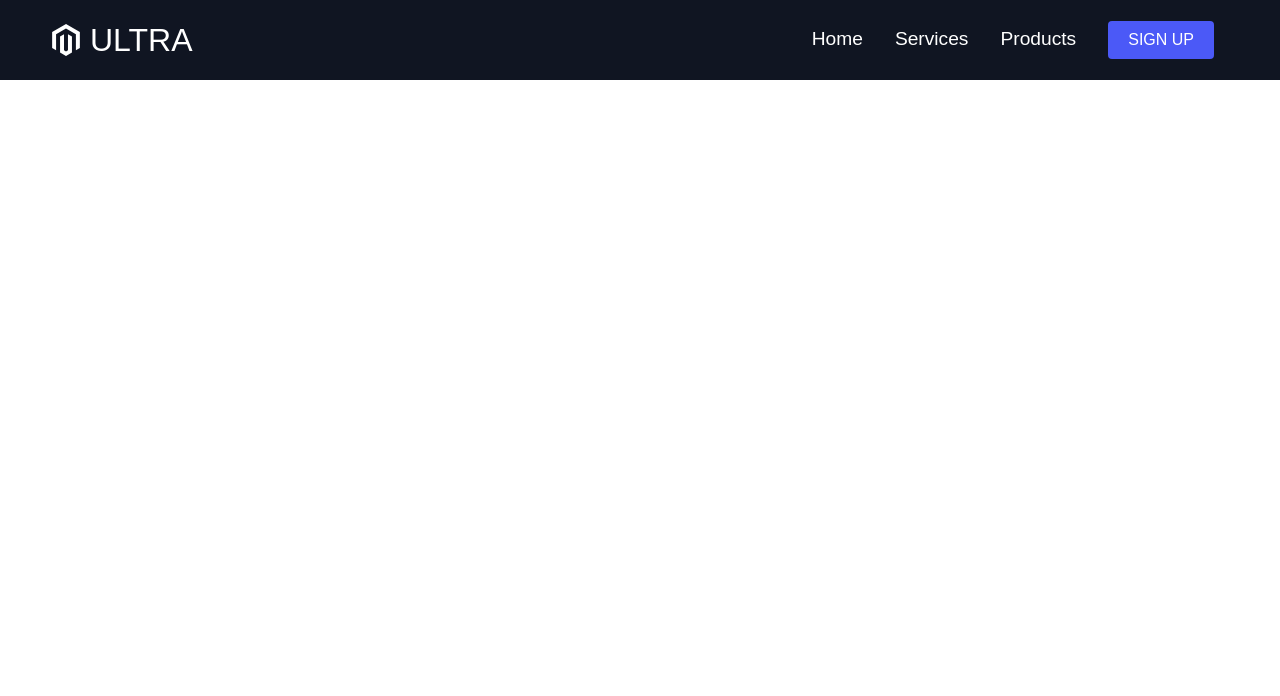
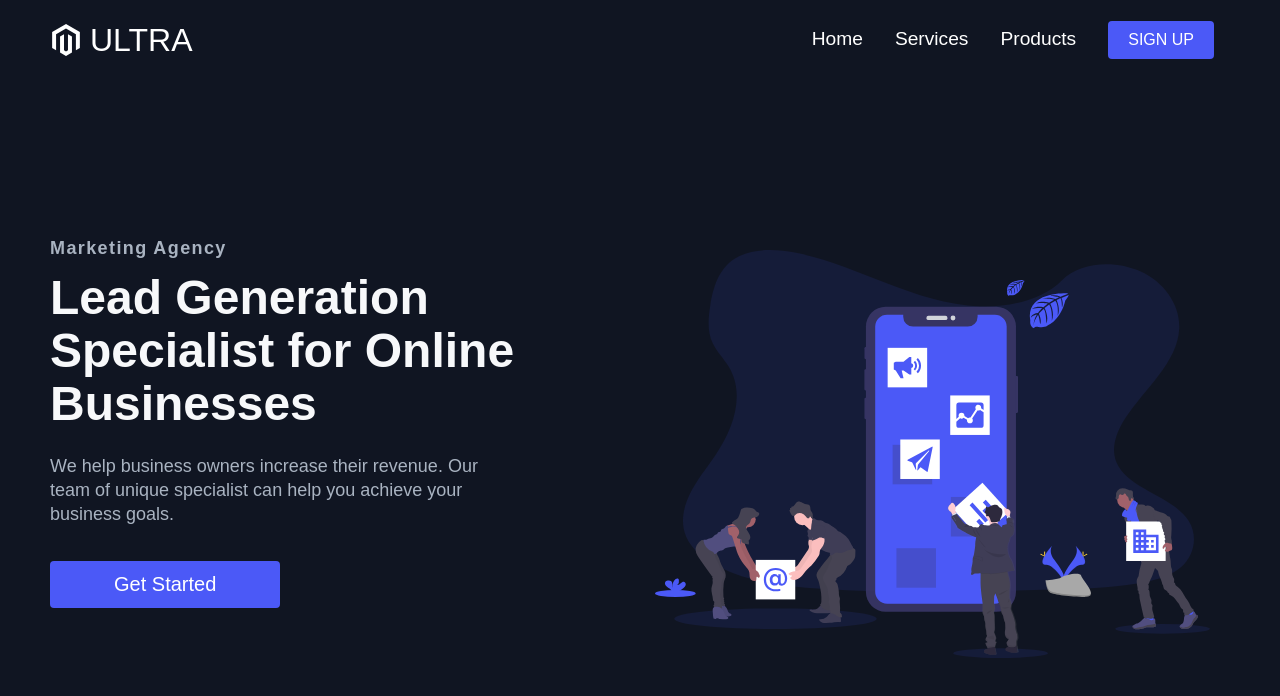
Before and after one commit to amrn1991/online-buisness-demo, a React (Create React App) app: page / in a window 1280 px wide. Shown: the top 696 px of the page. Built offline with nearby package versions, Linux system fonts and the light colour scheme.

Commit message:
designed InfoSection component

```diff
--- a/src/App.js
+++ b/src/App.js
@@ -1,5 +1,6 @@
 import React from "react";
 import GlobalStyle from "./globalStyles";
+import Home from './pages/HomePage/Home';
 import { Navbar } from "./components";
 import { BrowserRouter as Router, Switch, Route } from "react-router-dom";
 
@@ -8,6 +9,9 @@
     <Router>
       <GlobalStyle />
       <Navbar />
+      <Switch>
+        <Route path="/" exact component={Home} />
+      </Switch>
     </Router>
   );
 }
--- /dev/null
+++ b/src/components/InfoSection/InfoSection.elements.js
@@ -0,0 +1,81 @@
+import styled from "styled-components";
+
+export const InfoSec = styled.div`
+  color: #fff;
+  padding: 160px 0;
+  background: ${({ lightBg }) => (lightBg ? "#fff" : "#101522")};
+`;
+
+export const InfoRow = styled.div`
+  display: flex;
+  margin: 0 -15px -15px -15px;
+  flex-wrap: wrap;
+  align-items: center;
+  flex-direction: ${({ imgStart }) => (imgStart ? "row-reverse" : "row")};
+`;
+
+export const InfoColumn = styled.div`
+  margin-bottom: 15px;
+  padding-right: 15px;
+  padding-left: 15px;
+  flex: 1;
+  max-width: 50%;
+  flex-basis: 50%;
+
+  @media screen and (max-width: 768px) {
+    max-width: 100%;
+    flex-basis: 100%;
+    display: flex;
+    justify-content: center;
+  }
+`;
+
+export const TextWrapper = styled.div`
+  max-width: 540px;
+  padding-top: 0;
+  padding-bottom: 60px;
+
+  @media screen and (max-width: 768px) {
+    padding-bottom: 65px;
+  }
+`;
+
+export const Img = styled.img`
+  padding-right: 0;
+  border: 0;
+  max-width: 100%;
+  vertical-align: middle;
+  display: inline-block;
+  max-height: 500px;
+`;
+
+export const ImgWrapper = styled.div`
+  max-width: 555px;
+  display: flex;
+  justify-content: ${({ start }) => (start ? "flex-start" : "flex-end")};
+`;
+
+export const TopLine = styled.div`
+  color: ${({ lightTopLine }) => (lightTopLine ? "#a9b3c1" : "#4B59F7")};
+  font-size: 18px;
+  line-height: 16px;
+  font-weight: 700;
+  letter-spacing: 1.4px;
+  margin-bottom: 16px;
+`;
+
+export const Heading = styled.h1`
+  margin-bottom: 24px;
+  font-size: 48px;
+  line-height: 1.1;
+  font-weight: 600;
+  color: ${({ lightText }) => (lightText ? "#f7f8fa" : "#1c2237")};
+`;
+
+export const Subtitle = styled.p`
+  max-width: 440px;
+  margin-bottom: 35px;
+  font-size: 18px;
+  line-height: 24px;
+  color: ${({ lightTextDesc }) => (lightTextDesc ? "#a9b3c1" : "#1c2237")};
+`;
--- /dev/null
+++ b/src/components/InfoSection/InfoSection.js
@@ -0,0 +1,60 @@
+import React, { Fragment } from "react";
+import { Link } from "react-router-dom";
+import {
+  InfoSec,
+  InfoRow,
+  InfoColumn,
+  TextWrapper,
+  Subtitle,
+  TopLine,
+  Heading,
+  Img,
+  ImgWrapper,
+} from "./InfoSection.elements";
+import { Container, Button } from "./../../globalStyles";
+
+const InfoSection = ({
+  lightBg,
+  imgStart,
+  lightTopLine,
+  lightText,
+  lightTextDesc,
+  primary,
+  description,
+  buttonLabel,
+  topLine,
+  headline,
+  alt,
+  start,
+  img,
+}) => {
+  return (
+    <Fragment>
+      <InfoSec lightBg={lightBg}>
+        <Container>
+          <InfoRow imgStart={imgStart}>
+            <InfoColumn>
+              <TextWrapper>
+                <TopLine lightTopLine={lightTopLine}>{topLine}</TopLine>
+                <Heading lightText={lightText}>{headline}</Heading>
+                <Subtitle lightTextDesc={lightTextDesc}>{description}</Subtitle>
+                <Link to="/sign-up">
+                  <Button big fontBig primary={primary}>
+                    {buttonLabel}
+                  </Button>
+                </Link>
+              </TextWrapper>
+            </InfoColumn>
+            <InfoColumn>
+              <ImgWrapper start={start}>
+                <Img src={img} alt={alt} />
+              </ImgWrapper>
+            </InfoColumn>
+          </InfoRow>
+        </Container>
+      </InfoSec>
+    </Fragment>
+  );
+};
+
+export default InfoSection;
--- a/src/components/index.js
+++ b/src/components/index.js
@@ -1 +1,2 @@
 export { default as Navbar } from "./Navbar/Navbar";
+export { default as InfoSection } from "./InfoSection/InfoSection";
--- /dev/null
+++ b/src/pages/HomePage/Data.js
@@ -0,0 +1,16 @@
+export const homeObjOne = {
+  primary: true,
+  lightBg: false,
+  lightTopLine: true,
+  lightText: true,
+  lightTextDesc: true,
+  topLine: "Marketing Agency",
+  headline: "Lead Generation Specialist for Online Businesses",
+  description:
+    "We help business owners increase their revenue. Our team of unique specialist can help you achieve your business goals.",
+  buttonLabel: "Get Started",
+  imgStart: "",
+  img: require("../../images/svg-1.svg"),
+  alt: "Credit Card",
+  start: "",
+};
--- /dev/null
+++ b/src/pages/HomePage/Home.js
@@ -0,0 +1,13 @@
+import React from "react";
+import {InfoSection} from "./../../components";
+import { homeObjOne } from "./Data";
+
+const Home = () => {
+  return (
+    <div>
+      <InfoSection {...homeObjOne} />
+    </div>
+  );
+};
+
+export default Home;
```
Also changed, not shown: src/images/svg-1.svg (added).
